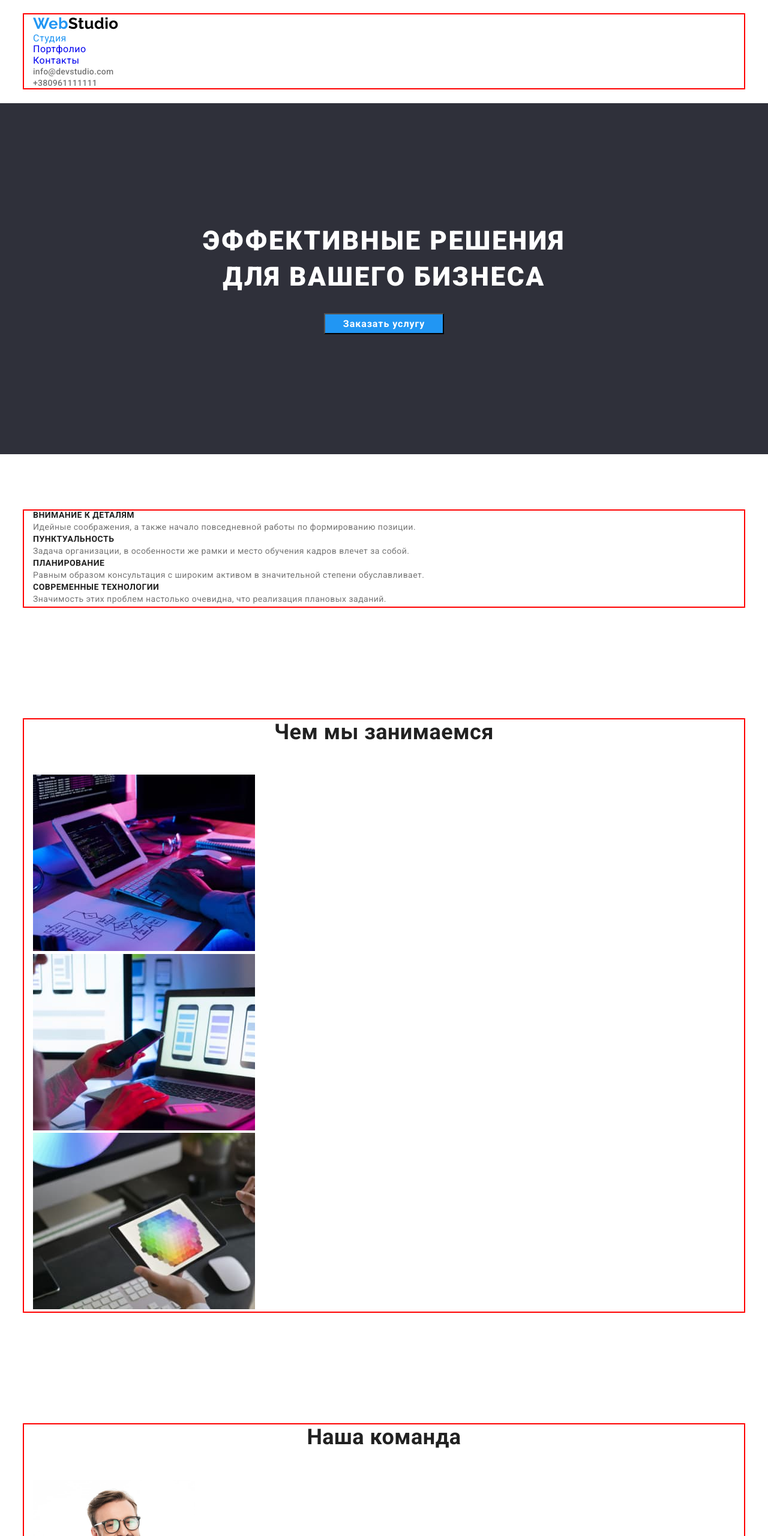
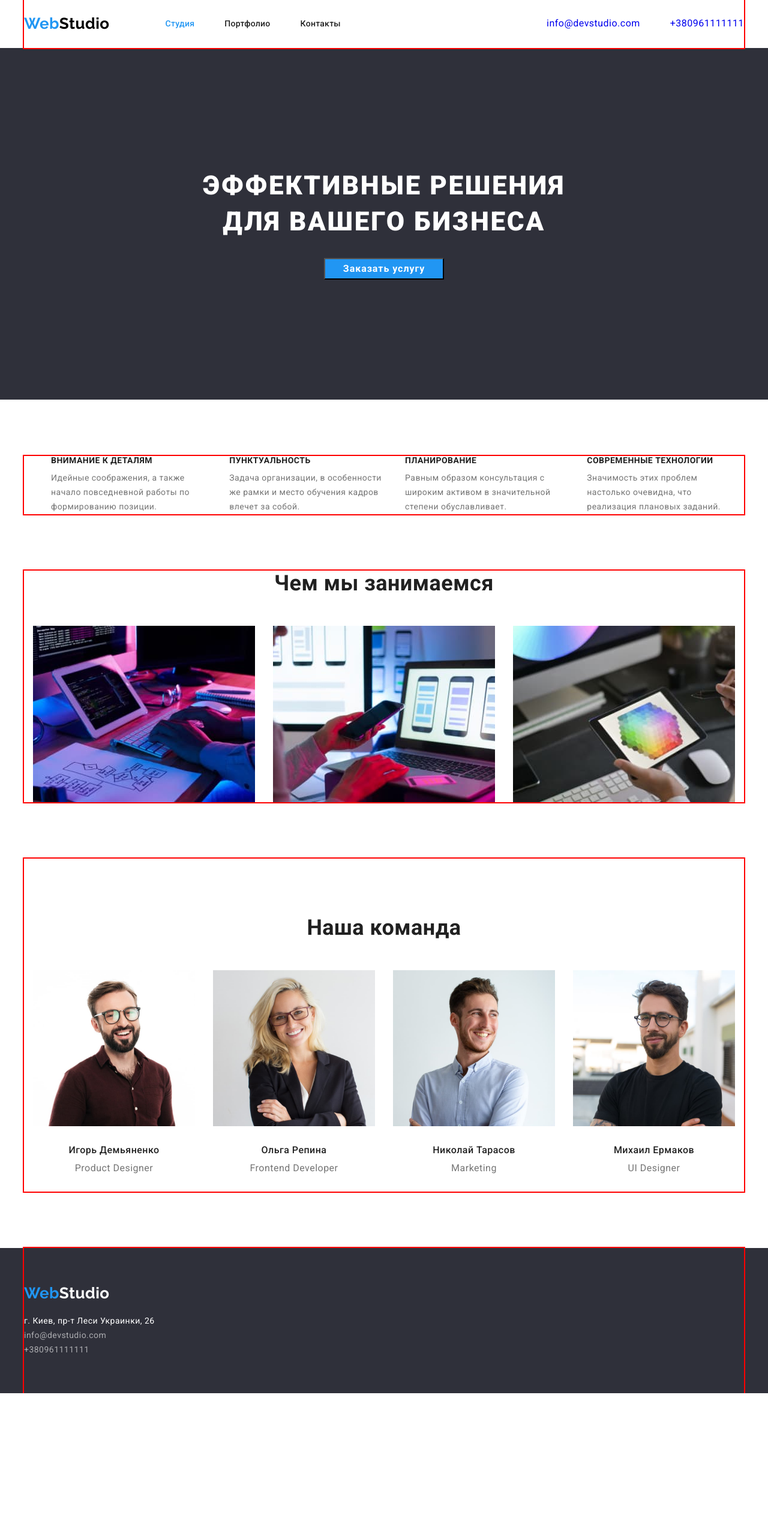
Before and after one commit to Vadymshairan/goit-markup-hw-03, a plain HTML site: page index.html in a window 1280 px wide. Shown: the top 2560 px of the page at 60% size. After the commit the page ends 2322 px from the top, so only its background shows below. Drawn offline with nearby package versions, Linux system fonts and the light colour scheme.

Commit message:
добавляет flex

```diff
--- a/css/style.css
+++ b/css/style.css
@@ -33,11 +33,11 @@ button {
   cursor: pointer;
 }
 
-/* img {
+img {
   display: block;
   min-width: 100%;
   width: 100%;
-} */
+}
 
 .body {
   background-color: var(--primary-white-color);
@@ -75,14 +75,10 @@ button {
 }
 
 .section {
-  padding: 94px 0 94px 0;
+  margin: 94px 0 94px 0;
 }
 
 /* -----------------------Шапка Сайта--------------------------- */
-.page-header {
-  padding-top: 24px;
-  padding-bottom: 25px;
-}
 
 .logo {
   color: var(--accent-color);
@@ -91,12 +87,36 @@ button {
   font-size: 26px;
   line-height: 1.19;
   text-decoration: none;
+
+  margin-right: 93px;
 }
 
 .body .logo-header {
   color: #000000;
 }
+
+.header-container {
+  display: flex;
+  align-items: center;
+  padding: 24px 0 25px 0;
 }
+
+.site-nav {
+  display: flex;
+  align-items: center;
+}
+.contacts-header {
+  display: flex;
+  margin-left: auto;
+  align-items: center;
+}
+.header-item:not(:last-child) {
+  margin-right: 50px;
+}
+.contacts-item:not(:last-child) {
+  margin-right: 50px;
+}
+
 /* <!----------------------navigation section---------------------> */
 .site-nav .link {
   color: var(--title-text-color);
@@ -168,7 +188,7 @@ button {
 
   margin-bottom: 50px;
 }
-/* -----------------------features----------------------- */
+/* -----------------------<!--Особенности-->----------------------- */
 
 .features .title {
   color: var(--title-text-color);
@@ -180,11 +200,56 @@ button {
 .features-desc {
   font-size: 14px;
   line-height: 1.71;
+  padding-top: 10px;
+}
+.features {
+  display: flex;
+}
+.features-list {
+  display: flex;
+}
+.features-item {
+  padding-left: 30px;
 }
 
 /* <!--------------Чем мы занимаемся----------------> */
 
+.section-list {
+  display: flex;
+  flex-wrap: wrap;
+  margin-right: -30px;
+}
+.section-item {
+  width: calc(100% / 3 - 30px);
+  margin-right: 30px;
+}
+/* .section-item:not(:nth-child(3n)) {
+  margin-right: 30px;
+}
+.section-item:not(:nth-last-child(-n + 3)) {
+  margin-right: 30px;
+} */
 /* -----------------------Team----------------------- */
+.team-title {
+  padding-top: 94px;
+}
+.team {
+  display: flex;
+  flex-wrap: wrap;
+  margin-right: -30px;
+}
+.team-item {
+  width: calc(100% / 4 - 30px);
+  margin-right: 30px;
+}
+/* .team-item:not(:nth-child(4n)) {
+  margin-right: 30px;
+}
+
+.team-item:not(:nth-last-child(-n + 4)) {
+  margin-right: 30px;
+} */
+
 .team .title {
   color: var(--title-text-color);
   font-weight: 500;
@@ -197,13 +262,28 @@ button {
   line-height: 1.19;
   text-align: center;
 }
+.name {
+  margin-top: 30px;
+}
 
+.position {
+  margin-top: 10px;
+  padding-bottom: 30px;
+}
+
+/* <!-------------------Футер-----------------------> */
 .footer {
   background-color: #2f303a;
 }
-
+.footer-container {
+  padding: 60px 0 60px 0;
+}
 .footer .logo-footer {
   color: var(--primary-white-color);
+}
+
+.contacts-footer {
+  padding-top: 20px;
 }
 
 .contacts .address {
@@ -237,6 +317,14 @@ button {
   line-height: 1.87;
 }
 
+.filters {
+  display: flex;
+}
+.filters-item:not(:last-child) {
+  margin-right: 8px;
+  margin: 0 auto;
+}
+
 .filters-button {
   cursor: pointer;
   font-family: inherit;
@@ -257,3 +345,12 @@ button {
   line-height: 1.62;
   text-align: center;
 }
+.portfolio {
+  display: flex;
+  flex-wrap: wrap;
+  margin-right: -30px;
+}
+.portfolio-item {
+  width: calc(100% / 3 - 30px);
+  margin-right: 30px;
+}
--- a/index.html
+++ b/index.html
@@ -22,24 +22,24 @@
   <body class="body">
     <!--Шапка Сайта-->
     <header class="page-header">
-      <div class="container">
+      <div class="container header-container">
         <a href="./index.html" class="logo">Web<span class="logo-header">Studio</span></a>
         <!-- navigation section-->
-        <nav>
+        <nav class="header-nav">
           <ul class="site-nav list">
-            <li>
+            <li class="header-item">
               <a href="./index.html" class="link current">Студия</a>
             </li>
-            <li><a href="./portfolio.html" class="link">Портфолио</a></li>
-            <li><a href="https://www.google.com" class="link">Контакты</a></li>
+            <li class="header-item"><a href="./portfolio.html" class="link">Портфолио</a></li>
+            <li class="header-item"><a href="https://www.google.com" class="link">Контакты</a></li>
           </ul>
         </nav>
         <!-- contacts section-->
-        <ul class="contacts list">
-          <li>
+        <ul class="contacts-header list">
+          <li class="contacts-item">
             <a href="mailto:info@devstudio.com" class="link">info@devstudio.com</a>
           </li>
-          <li>
+          <li class="contacts-item">
             <a href="tel:+380961111111" class="link">+380961111111</a>
           </li>
         </ul>
@@ -61,29 +61,29 @@
       <section class="section features">
         <div class="container">
           <h2 class="visually-hidden">Особенности</h2>
-          <ul class="features list">
-            <li>
+          <ul class="features-list list">
+            <li class="features-item">
               <h3 class="title">Внимание к деталям</h3>
               <p class="features-desc">
                 Идейные соображения, а также начало повседневной работы по формированию позиции.
               </p>
             </li>
 
-            <li>
+            <li class="features-item">
               <h3 class="title">Пунктуальность</h3>
               <p class="features-desc">
                 Задача организации, в особенности же рамки и место обучения кадров влечет за собой.
               </p>
             </li>
 
-            <li>
+            <li class="features-item">
               <h3 class="title">Планирование</h3>
               <p class="features-desc">
                 Равным образом консультация с широким активом в значительной степени обуславливает.
               </p>
             </li>
 
-            <li>
+            <li class="features-item">
               <h3 class="title">Современные технологии</h3>
               <p class="features-desc">
                 Значимость этих проблем настолько очевидна, что реализация плановых заданий.
@@ -96,9 +96,9 @@
       <!--Чем мы занимаемся-->
       <section class="section">
         <div class="container">
-          <h2 class="section-title">Чем мы занимаемся</h2>
-          <ul class="list">
-            <li>
+          <h2 class="section-title work">Чем мы занимаемся</h2>
+          <ul class="section-list list">
+            <li class="section-item">
               <img
                 src="./images/desk.jpg"
                 alt="программист работает за столом в офисе"
@@ -107,7 +107,7 @@
               />
             </li>
 
-            <li>
+            <li class="section-item">
               <img
                 src="./images/mobile.jpg"
                 alt="веб-дизайнеры пользовательского интерфейса разрабатывают приложения для смартфонов, команда разработчиков работает над интерфейсом мобильных телефонов."
@@ -116,7 +116,7 @@
               />
             </li>
 
-            <li>
+            <li class="section-item">
               <img
                 src="./images/tablet.jpg"
                 alt="креативный художник веб-дизайна работает с графическим планшетом над выбором цвета"
@@ -131,29 +131,29 @@
       <!--Наша команда-->
       <section class="section">
         <div class="container">
-          <h2 class="section-title">Наша команда</h2>
+          <h2 class="section-title team-title">Наша команда</h2>
           <ul class="team list">
-            <li>
+            <li class="team-item">
               <img src="./images/igor.jpg" alt="Product Designer" width="270" height="260" />
-              <h3 class="title">Игорь Демьяненко</h3>
+              <h3 class="title name">Игорь Демьяненко</h3>
               <p class="position">Product Designer</p>
             </li>
 
-            <li>
+            <li class="team-item">
               <img src="./images/olga.jpg" alt="Frontend Developer" width="270" height="260" />
-              <h3 class="title">Ольга Репина</h3>
+              <h3 class="title name">Ольга Репина</h3>
               <p class="position">Frontend Developer</p>
             </li>
 
-            <li>
+            <li class="team-item">
               <img src="./images/nikolay.jpg" alt="Marketing" width="270" height="260" />
-              <h3 class="title">Николай Тарасов</h3>
+              <h3 class="title name">Николай Тарасов</h3>
               <p class="position">Marketing</p>
             </li>
 
-            <li>
+            <li class="team-item">
               <img src="./images/mikhail.jpg" alt="UI Designer" width="270" height="260" />
-              <h3 class="title">Михаил Ермаков</h3>
+              <h3 class="title name">Михаил Ермаков</h3>
               <p class="position">UI Designer</p>
             </li>
           </ul>
@@ -163,10 +163,10 @@
 
     <!--Футер-->
     <footer class="footer">
-      <div class="container">
-        <a href="./index.html" class="logo">Web<span class="logo-footer">Studio</span></a>
+      <div class="container footer-container">
+        <a href="./index.html" class="logo logo-ft">Web<span class="logo-footer">Studio</span></a>
         <address>
-          <ul class="contacts list">
+          <ul class="contacts contacts-footer list">
             <li>
               <a href="https://goo.gl/maps/wtgL4qWBJrjaeM2FA" target="_blank" class="address actual"
                 >г. Киев, пр-т Леси Украинки, 26</a
```
Also changed, not shown: portfolio.html (+26 -26 lines). Lines whose indentation alone changed are shown as unchanged.
